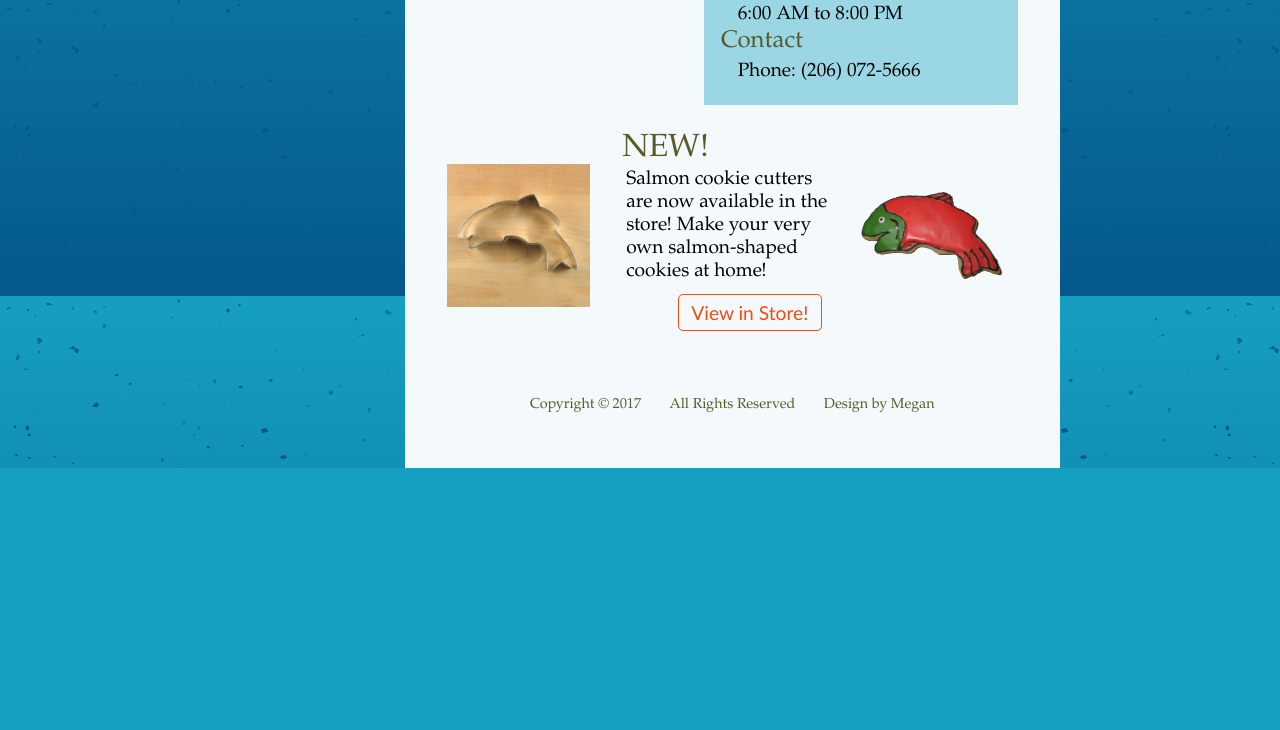
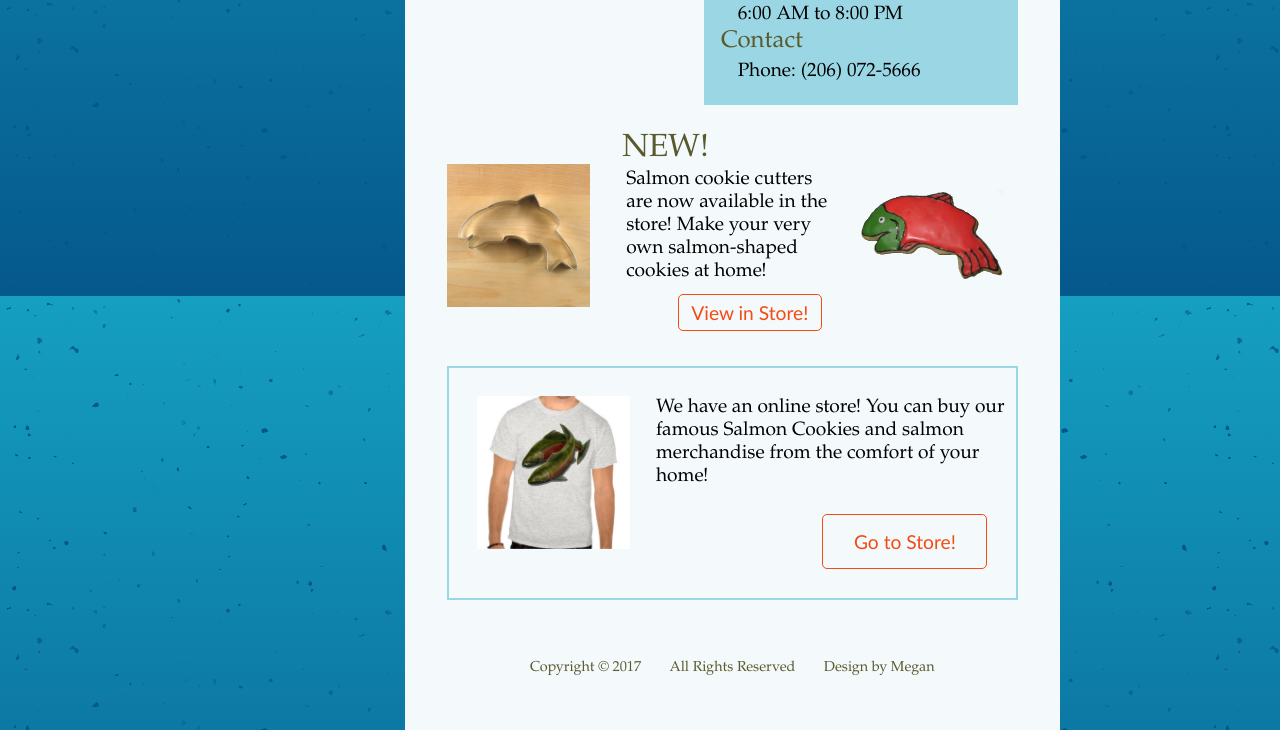
Before and after one commit to makflood/cookie-stand, a plain HTML site: page index.html in a window 1280 px wide. Shown: the part 1304-2034 px from the top of the page. Before the commit the page ends 1772 px from the top, so only its background shows below. Drawn offline with Linux system fonts and the light colour scheme.

Commit message:
got all the pictures onto the page and finished the index.html page.

```diff
--- a/index.html
+++ b/index.html
@@ -67,6 +67,12 @@
         <img src="images/frosted-cookie.jpg" id="home-fish-cookie">
         <div class="clear-fix"></div>
 
+        <section id="store" class="full-width">
+          <img src="images/shirt.jpg" class="left" >
+          <p>We have an online store! You can buy our famous Salmon Cookies and salmon merchandise from the comfort of your home!</p>
+          <a href="#"><button class="call-to-action right">Go to Store!</button></a>
+          <div class="clear-fix"></div>
+        </section>
 
         <ul id="copyright">
           <li>Copyright &copy; 2017</li>
--- a/style.css
+++ b/style.css
@@ -117,7 +117,7 @@ main h1 {
 .call-to-action {
   font-family: 'Gill Sans', sans-serif;
   font-size: 1.2em;
-  background-color: transparent;
+  background-color: #f4fafc;
   border: 1px #f44b13 solid;
   border-radius: 5px;
   color: #f44b13;
@@ -231,6 +231,24 @@ section li, section p {
   vertical-align: middle;
 }
 
+#store {
+  padding: 5%;
+  position: relative;
+  background: transparent;
+  border: 2px #9AD6E4 solid;
+}
+
+#store img {
+  width: 30%;
+  margin-right: 5%;
+}
+
+#store button {
+  /*position: absolute;*/
+  margin-bottom: 0;
+  margin-right: 0;
+}
+
 #copyright {
   text-align: center;
   margin-top: 10%;
```
